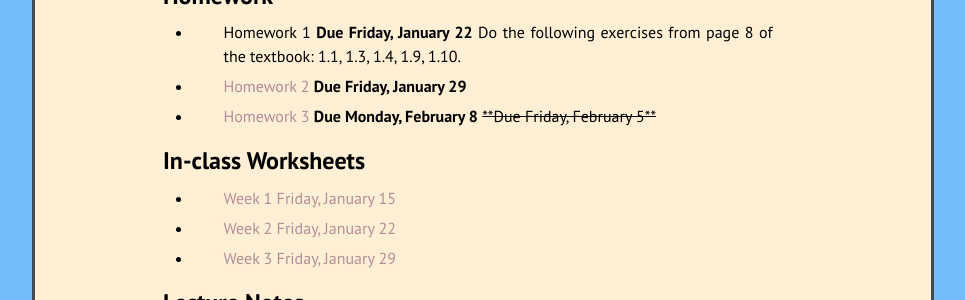
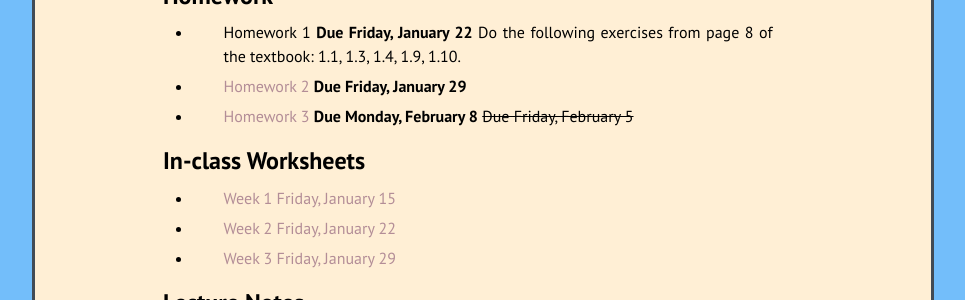
Before and after one commit to kamerynjw/kamerynjw.github.io, a Jekyll site: the page built from teaching/2021/math321.md, in a window 1280 px wide and 900 px high, scrolled down 1336 px. Shown: the part 154-454 px from the top of the window, without its empty margins (157-1122 px from the left). Built offline with Jekyll 4.4.1, drawn with Linux system fonts in a browser that asks for light colours; nearby versions of some CDN libraries; formulas are drawn with MathJax 3.

Commit message:
format fix

```diff
--- a/teaching/2021/math321.md
+++ b/teaching/2021/math321.md
@@ -50,7 +50,7 @@ Homework
 
 * [Homework 2]({{ page.url }}hw2.pdf) **Due Friday, January 29**
 
-* [Homework 3]({{ page.url }}hw3.pdf) **Due Monday, February 8** <s>**Due Friday, February 5**</s>
+* [Homework 3]({{ page.url }}hw3.pdf) **Due Monday, February 8** <s>Due Friday, February 5</s>
 
 In-class Worksheets
 --------
```
